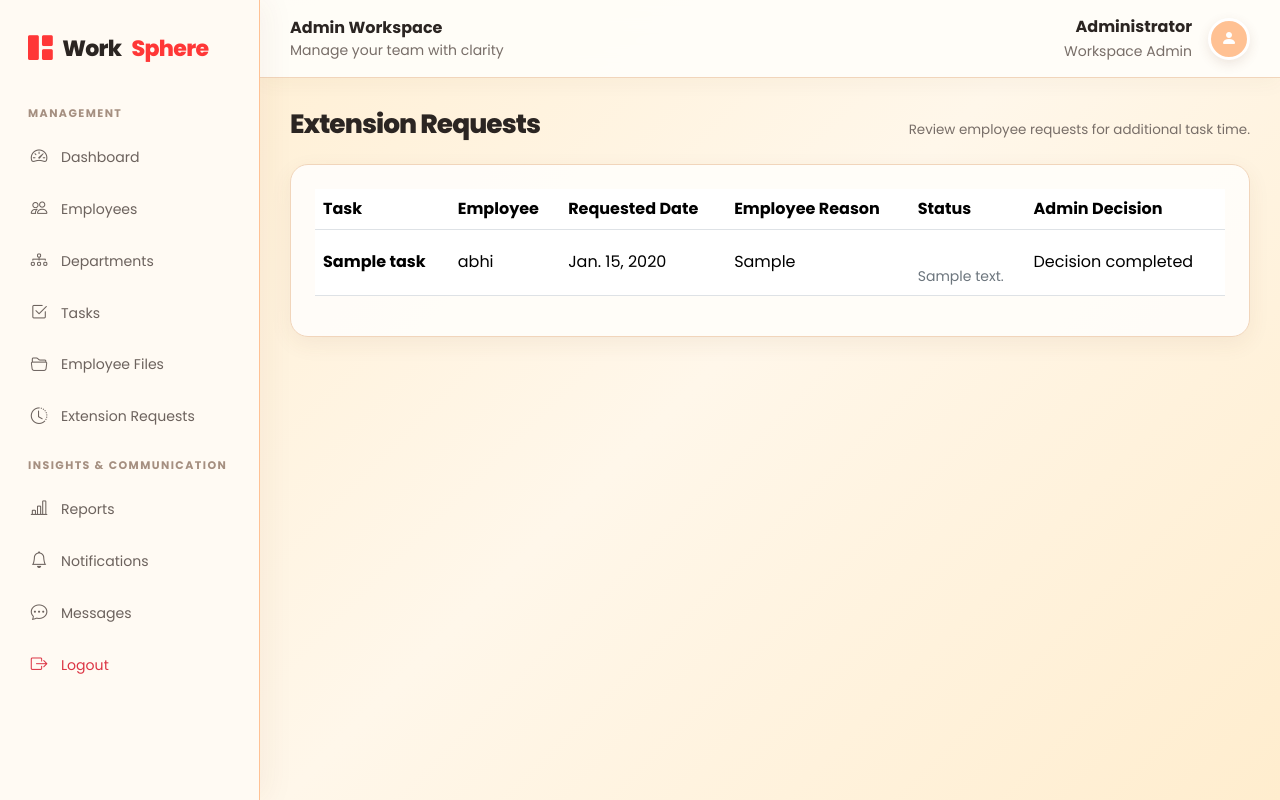
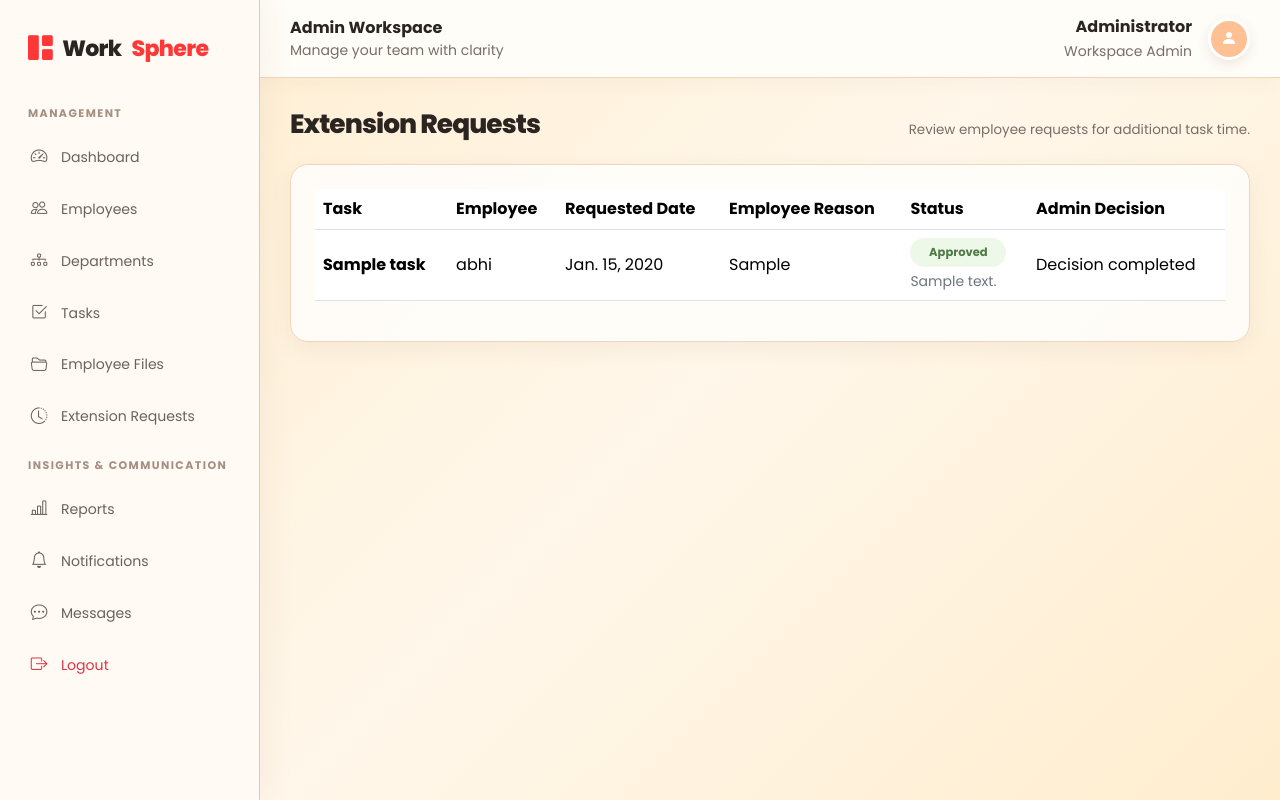
Before and after one commit to abhikrishnan447-dotcom/employee-management-system, a Django app: template work_management/work_manage/work_manage_app/templates/admin/extensions.html in a window 1280 px wide. Run offline with Django 5.2, Linux system fonts and the light colour scheme; the template is opened without the code that fills it: values that come from a table or form of the project are taken from there, others are empty; data comes from the database, SQL or seed files in the repository; tables that the repository leaves empty hold one stand-in row (values such as "Sample post").

Commit message:
Fix extension request status visibility

```diff
--- a/work_management/work_manage/work_manage_app/templates/admin/extensions.html
+++ b/work_management/work_manage/work_manage_app/templates/admin/extensions.html
@@ -3,6 +3,6 @@
 {% block content %}
 <div class="page-title mb-4"><h1>Extension Requests</h1><p>Review employee requests for additional task time.</p></div>
 <div class="card-pro p-4"><div class="table-responsive"><table class="table align-middle"><thead><tr><th>Task</th><th>Employee</th><th>Requested Date</th><th>Employee Reason</th><th>Status</th><th>Admin Decision</th></tr></thead><tbody>
-{% for item in requests %}<tr><td><strong>{{ item.task.title }}</strong></td><td>{{ item.employee.name }}</td><td>{{ item.requested_deadline }}</td><td>{{ item.reason }}</td><td><span class="badge">{{ item.status }}</span>{% if item.admin_note %}<div class="small text-secondary mt-1">{{ item.admin_note }}</div>{% endif %}</td><td>{% if item.status == 'Pending' %}<form method="post" action="{% url 'extension_action' item.id 'approve' %}" class="mb-2">{% csrf_token %}<textarea class="form-control form-control-sm mb-2" name="admin_note" rows="2" placeholder="Reason for approval" required></textarea><button class="btn btn-sm btn-success"><i class="bi bi-check2"></i> Approve</button></form><form method="post" action="{% url 'extension_action' item.id 'reject' %}">{% csrf_token %}<textarea class="form-control form-control-sm mb-2" name="admin_note" rows="2" placeholder="Reason for rejection" required></textarea><button class="btn btn-sm btn-outline-danger"><i class="bi bi-x"></i> Reject</button></form>{% else %}Decision completed{% endif %}</td></tr>
+{% for item in requests %}<tr><td><strong>{{ item.task.title }}</strong></td><td>{{ item.employee.name }}</td><td>{{ item.requested_deadline }}</td><td>{{ item.reason }}</td><td>{% if item.status == 'Pending' %}<span class="status-badge extension-pending">{{ item.status }}</span>{% elif item.status == 'Approved' %}<span class="status-badge extension-approved">{{ item.status }}</span>{% elif item.status == 'Rejected' %}<span class="status-badge extension-rejected">{{ item.status }}</span>{% else %}<span class="status-badge extension-not-requested">{{ item.status }}</span>{% endif %}{% if item.admin_note %}<div class="small text-secondary mt-1">{{ item.admin_note }}</div>{% endif %}</td><td>{% if item.status == 'Pending' %}<form method="post" action="{% url 'extension_action' item.id 'approve' %}" class="mb-2">{% csrf_token %}<textarea class="form-control form-control-sm mb-2" name="admin_note" rows="2" placeholder="Reason for approval" required></textarea><button class="btn btn-sm btn-success"><i class="bi bi-check2"></i> Approve</button></form><form method="post" action="{% url 'extension_action' item.id 'reject' %}">{% csrf_token %}<textarea class="form-control form-control-sm mb-2" name="admin_note" rows="2" placeholder="Reason for rejection" required></textarea><button class="btn btn-sm btn-outline-danger"><i class="bi bi-x"></i> Reject</button></form>{% else %}Decision completed{% endif %}</td></tr>
 {% empty %}<tr><td colspan="6" class="text-secondary">No extension requests.</td></tr>{% endfor %}</tbody></table></div></div>
 {% endblock %}
```
